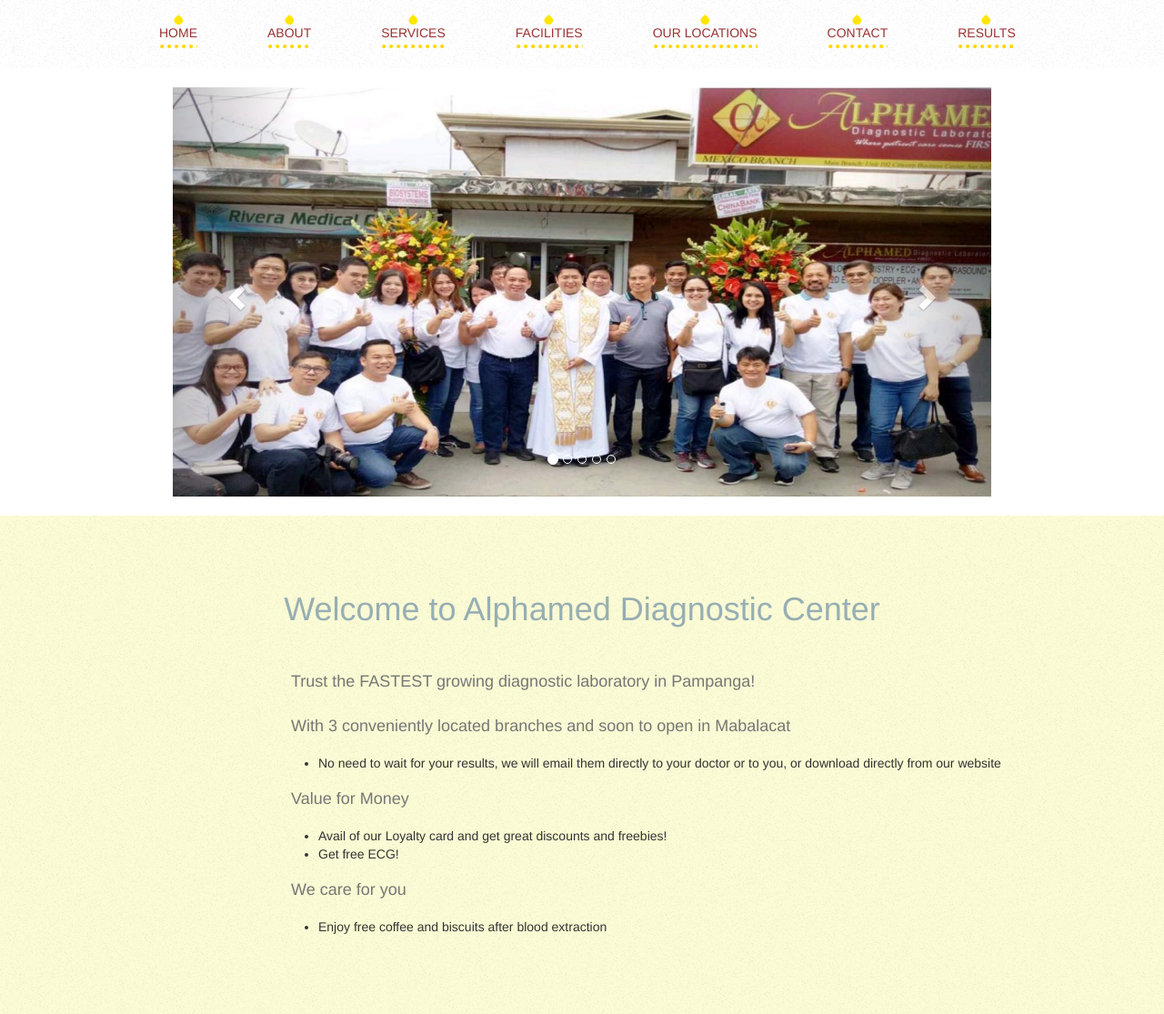
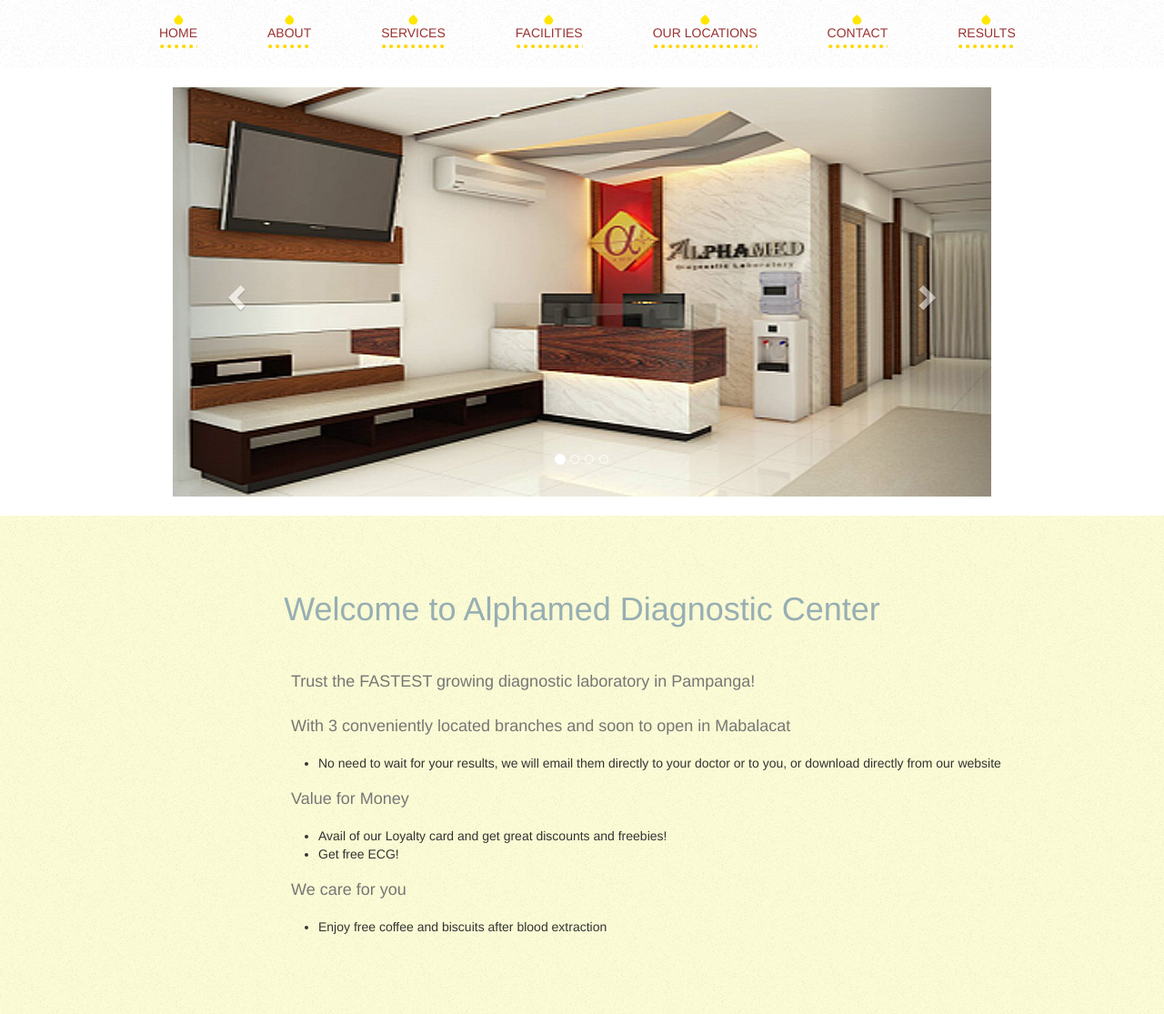
Before and after one commit to rusjave/alphamed, a CodeIgniter app: page /database/ in a window 1280 px wide. Shown: the part 264-1379 px from the top of the page at 91% size. Run offline with CodeIgniter, Linux system fonts and the light colour scheme; some libraries are stand-ins or nearby versions.

Commit message:
Updated new image slider iamges

```diff
--- a/application/views/public/home.php
+++ b/application/views/public/home.php
@@ -10,37 +10,30 @@
         <li data-target="#carousel-example-generic" data-slide-to="1"></li>
         <li data-target="#carousel-example-generic" data-slide-to="2"></li>
         <li data-target="#carousel-example-generic" data-slide-to="3"></li>
-        <li data-target="#carousel-example-generic" data-slide-to="4"></li>
       </ol>
 
       <!-- Wrapper for slides -->
       <div class="carousel-inner">
         <div class="item active">
-          <img src="<?php echo base_url('assets/images/alphamed-slider5.jpg'); ?>"  style="height: 450px; width: 100%;" alt="...">
+          <img src="<?php echo base_url('assets/images/alpha-slider-1.png'); ?>"  style="height: 450px; width: 100%;" alt="...">
           <div class="carousel-caption">
             <h2></h2>
           </div>
         </div>
         <div class="item">
-        <img src="<?php echo base_url('assets/images/alphamed-slider2.jpg'); ?>"  style="height: 450px; width: 100%;" alt="...">
+        <img src="<?php echo base_url('assets/images/alpha-slider-2.png'); ?>"  style="height: 450px; width: 100%;" alt="...">
           <div class="carousel-caption">
             <h2></h2>
           </div>
         </div>
         <div class="item">
-          <img src="<?php echo base_url('assets/images/alphamed-slider3.jpg'); ?>"  style="height: 450px; width: 100%;" alt="...">
+          <img src="<?php echo base_url('assets/images/alpha-slider-3.png'); ?>"  style="height: 450px; width: 100%;" alt="...">
           <div class="carousel-caption">
             <h2></h2>
           </div>
         </div>
         <div class="item">
-          <img src="<?php echo base_url('assets/images/alphamed-slider4.jpg'); ?>"  style="height: 450px; width: 100%;" alt="...">
-          <div class="carousel-caption">
-            <h2></h2>
-          </div>
-        </div>
-        <div class="item">
-          <img src="<?php echo base_url('assets/images/alphamed-slider6.jpg'); ?>"  style="height: 450px; width: 100%;" alt="...">
+          <img src="<?php echo base_url('assets/images/alpha-slider-4.png'); ?>"  style="height: 450px; width: 100%;" alt="...">
           <div class="carousel-caption">
             <h2></h2>
           </div>
```
Also changed, not shown: assets/images/alpha-slider-1.png (added), assets/images/alpha-slider-2.png (added), assets/images/alpha-slider-3.png (added), assets/images/alpha-slider-4.png (added), 1 other file.
